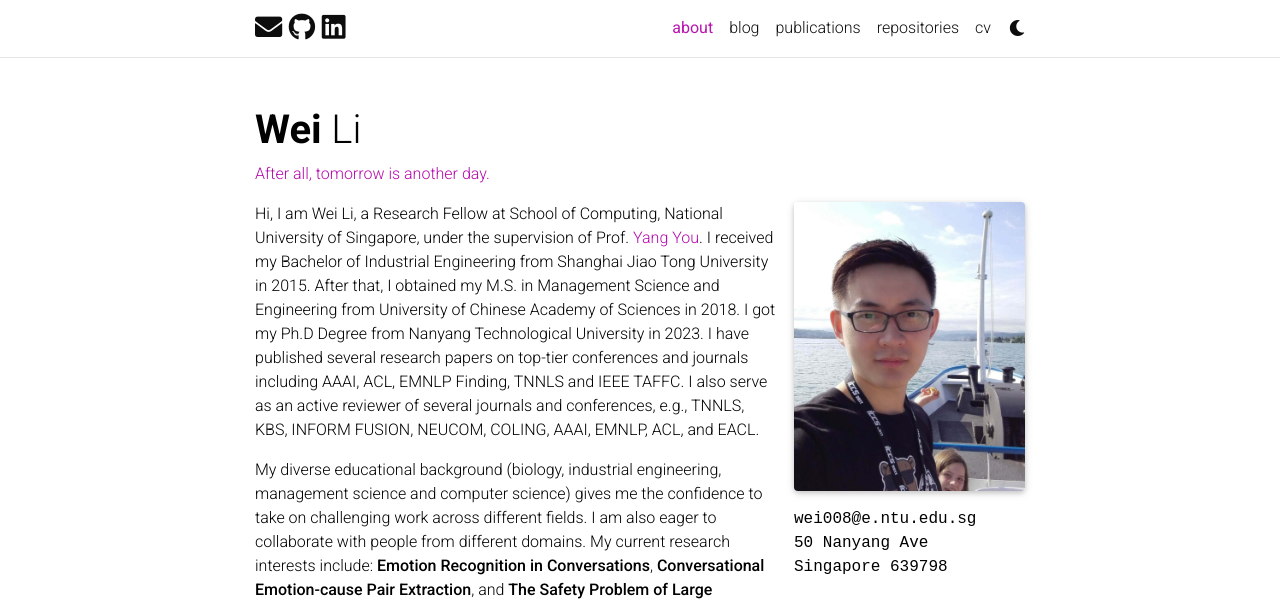
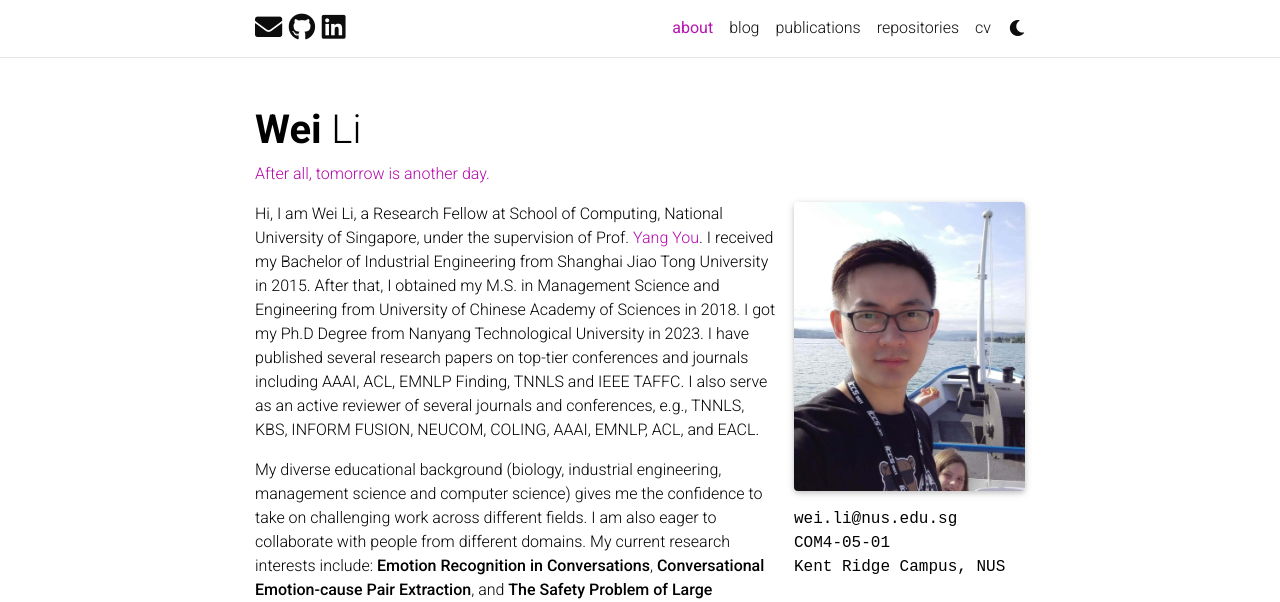
Before and after one commit to Maxwe11y/Maxwe11y.github.io, a Jekyll site: the page built from _pages/about.md, in a window 1280 px wide and 900 px high, cut to the strip 0-602 px from the top of the window. Built offline with Jekyll 4.4.1, drawn with Linux system fonts in a browser that asks for light colours; full-size pictures stand in for the smaller copies a plugin makes; emoji names are drawn with the system emoji font; comment, search, counter and statistics services are not loaded; a style sheet for code colours, icons or effects is not loaded.

Commit message:
Update about.md

```diff
--- a/_pages/about.md
+++ b/_pages/about.md
@@ -9,9 +9,9 @@ profile:
   image: pic_li_wei.jpg
   image_circular: false # crops the image to make it circular
   address: >
-    <p>wei008@e.ntu.edu.sg</p>
-    <p>50 Nanyang Ave</p>
-    <p>Singapore 639798</p>
+    <p>wei.li@nus.edu.sg</p>
+    <p>COM4-05-01</p>
+    <p>Kent Ridge Campus, NUS</p>
 
 news: true  # includes a list of news items
 selected_papers: true # includes a list of papers marked as "selected={true}"
```
